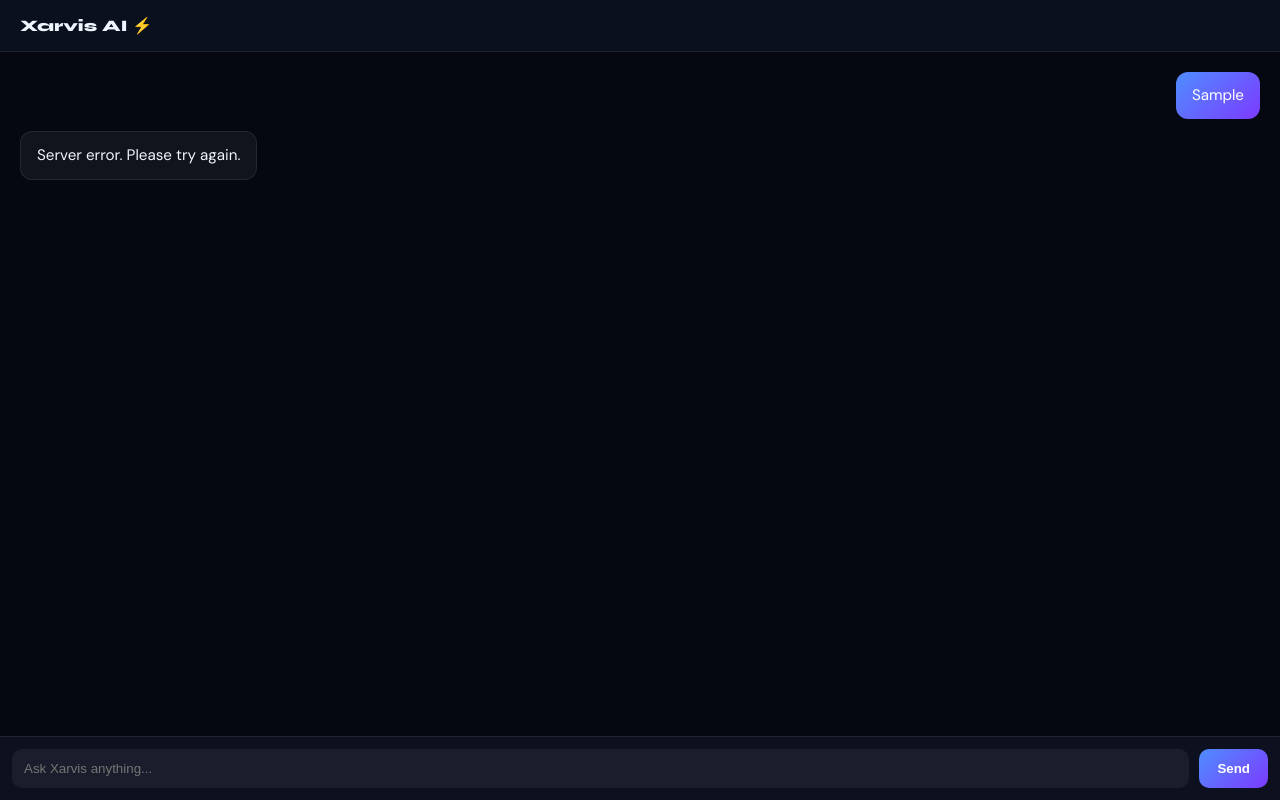
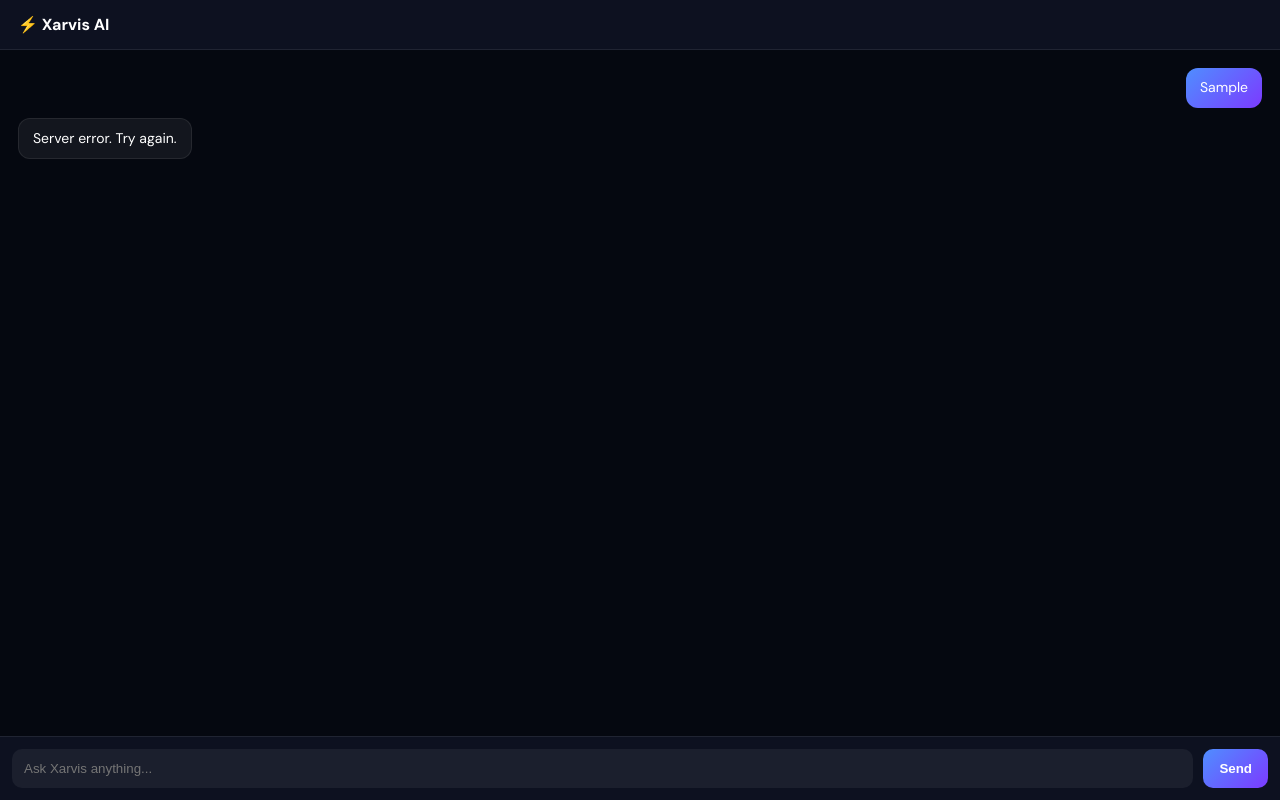
Before and after one commit to od2k24/Xarvis-Ai-, a website: page app.html in a window 1280 px wide. Both pictures are taken after typing "Sample" into the empty fields and a click on the button "Send". Drawn offline with Linux system fonts and the light colour scheme; no server answers.

Commit message:
Update app.html

```diff
--- a/app.html
+++ b/app.html
@@ -2,179 +2,179 @@
 <html lang="en">
 <head>
 <meta charset="UTF-8" />
-  <meta name="viewport" content="width=device-width, initial-scale=1.0" />
-  <title>Xarvis AI - App</title>
+<meta name="viewport" content="width=device-width, initial-scale=1.0"/>
+<title>Xarvis AI</title>
 
-  <link href="https://fonts.googleapis.com/css2?family=Syne:wght@400;600;700;800&family=DM+Sans:wght@300;400;500&display=swap" rel="stylesheet" />
+<link href="https://fonts.googleapis.com/css2?family=DM+Sans:wght@300;400;500;700&display=swap" rel="stylesheet"/>
 
 <style>
-    body {
-      margin: 0;
-      font-family: "DM Sans", sans-serif;
-      background: #050810;
-      color: #f0f4ff;
-      display: flex;
-      flex-direction: column;
-      height: 100vh;
+body{
+  margin:0;
+  font-family:DM Sans,sans-serif;
+  background:#050810;
+  color:#fff;
+  display:flex;
+  flex-direction:column;
+  height:100vh;
 }
 
-    header {
-      padding: 16px 20px;
-      background: rgba(13, 17, 32, 0.9);
-      border-bottom: 1px solid rgba(255,255,255,0.08);
-      font-family: "Syne", sans-serif;
-      font-weight: 800;
+/* HEADER */
+header{
+  padding:14px 18px;
+  font-weight:700;
+  background:#0d1120;
+  border-bottom:1px solid rgba(255,255,255,0.08);
 }
 
-    .chat-container {
-      flex: 1;
-      overflow-y: auto;
-      padding: 20px;
-      display: flex;
-      flex-direction: column;
-      gap: 12px;
+/* CHAT */
+#chat{
+  flex:1;
+  overflow-y:auto;
+  padding:18px;
+  display:flex;
+  flex-direction:column;
+  gap:10px;
 }
 
-    .msg {
-      padding: 12px 16px;
-      border-radius: 12px;
-      max-width: 75%;
-      line-height: 1.5;
-      font-size: 0.95rem;
-      white-space: pre-wrap;
+/* MSG */
+.msg{
+  max-width:75%;
+  padding:10px 14px;
+  border-radius:12px;
+  font-size:14px;
+  white-space:pre-wrap;
+  line-height:1.4;
 }
 
-    .user {
-      align-self: flex-end;
-      background: linear-gradient(135deg, #4f8eff, #7c3aff);
-      color: white;
+.user{
+  align-self:flex-end;
+  background:linear-gradient(135deg,#4f8eff,#7c3aff);
 }
 
-    .bot {
-      align-self: flex-start;
-      background: rgba(255,255,255,0.05);
-      border: 1px solid rgba(255,255,255,0.08);
+.bot{
+  align-self:flex-start;
+  background:rgba(255,255,255,0.06);
+  border:1px solid rgba(255,255,255,0.08);
 }
 
-    .input-bar {
-      display: flex;
-      padding: 12px;
-      border-top: 1px solid rgba(255,255,255,0.08);
-      background: rgba(13,17,32,0.95);
+/* INPUT */
+.bar{
+  display:flex;
+  padding:12px;
+  border-top:1px solid rgba(255,255,255,0.08);
+  background:#0d1120;
 }
 
-    input {
-      flex: 1;
-      padding: 12px;
-      border-radius: 10px;
-      border: none;
-      outline: none;
-      background: rgba(255,255,255,0.06);
-      color: white;
+input{
+  flex:1;
+  padding:12px;
+  border:none;
+  border-radius:10px;
+  outline:none;
+  background:rgba(255,255,255,0.06);
+  color:white;
 }
 
-    button {
-      margin-left: 10px;
-      padding: 12px 18px;
-      border: none;
-      border-radius: 10px;
-      background: linear-gradient(135deg, #4f8eff, #7c3aff);
-      color: white;
-      cursor: pointer;
-      font-weight: 700;
+button{
+  margin-left:10px;
+  padding:12px 16px;
+  border:none;
+  border-radius:10px;
+  font-weight:700;
+  color:white;
+  cursor:pointer;
+  background:linear-gradient(135deg,#4f8eff,#7c3aff);
 }
 
-    button:hover {
-      opacity: 0.9;
-    }
+button:hover{opacity:0.9}
 
-    .typing {
-      font-size: 0.85rem;
-      opacity: 0.7;
-      padding-left: 6px;
+.typing{
+  font-size:12px;
+  opacity:0.6;
 }
 </style>
 </head>
+
 <body>
 
-<header>Xarvis AI ⚡</header>
+<header>⚡ Xarvis AI</header>
 
-<div class="chat-container" id="chat"></div>
+<div id="chat"></div>
 
-<div class="input-bar">
+<div class="bar">
   <input id="input" placeholder="Ask Xarvis anything..." />
   <button onclick="send()">Send</button>
 </div>
 
 <script>
-const BACKEND_URL = "https://xarvis-ai.up.railway.app/api/chat";
-const chatBox = document.getElementById("chat");
+
+const BACKEND = "https://xarvis-ai.up.railway.app/api/chat";
+
+const chat = document.getElementById("chat");
 const input = document.getElementById("input");
 
 let history = [];
 
-function addMessage(text, type) {
-  const div = document.createElement("div");
-  div.className = "msg " + type;
-  div.innerText = text;
-  chatBox.appendChild(div);
-  chatBox.scrollTop = chatBox.scrollHeight;
+function add(text,type){
+  const div=document.createElement("div");
+  div.className="msg "+type;
+  div.textContent=text;
+  chat.appendChild(div);
+  chat.scrollTop=chat.scrollHeight;
 }
 
-function addTyping() {
-  const div = document.createElement("div");
-  div.className = "typing";
-  div.id = "typing";
-  div.innerText = "Xarvis is thinking...";
-  chatBox.appendChild(div);
-  chatBox.scrollTop = chatBox.scrollHeight;
+function typing(){
+  const t=document.createElement("div");
+  t.id="typing";
+  t.className="typing";
+  t.textContent="Xarvis is thinking...";
+  chat.appendChild(t);
 }
 
-function removeTyping() {
-  const t = document.getElementById("typing");
-  if (t) t.remove();
+function stopTyping(){
+  const t=document.getElementById("typing");
+  if(t) t.remove();
 }
 
-async function send() {
-  const message = input.value.trim();
-  if (!message) return;
+async function send(){
+  const msg=input.value.trim();
+  if(!msg) return;
 
-  addMessage(message, "user");
-  input.value = "";
+  add(msg,"user");
+  input.value="";
 
-  addTyping();
+  typing();
 
-  try {
-    const res = await fetch(BACKEND_URL, {
-      method: "POST",
-      headers: { "Content-Type": "application/json" },
-      body: JSON.stringify({ message, history })
+  try{
+    const res=await fetch(BACKEND,{
+      method:"POST",
+      headers:{"Content-Type":"application/json"},
+      body:JSON.stringify({message:msg,history})
     });
 
-    const data = await res.json();
+    const data=await res.json();
+    stopTyping();
 
-    removeTyping();
-
-    if (!res.ok) {
-      addMessage("Error: " + (data.error || "Server failed"), "bot");
+    if(!res.ok){
+      add(data.error || "Server error","bot");
       return;
     }
 
-    addMessage(data.reply, "bot");
+    add(data.reply,"bot");
 
-    history.push({ role: "user", parts: [{ text: message }] });
-    history.push({ role: "model", parts: [{ text: data.reply }] });
+    history.push({role:"user",parts:[{text:msg}]});
+    history.push({role:"model",parts:[{text:data.reply}]});
 
-  } catch (err) {
-    removeTyping();
-    addMessage("Server error. Please try again.", "bot");
-    console.error(err);
+  }catch(e){
+    stopTyping();
+    add("Server error. Try again.","bot");
   }
 }
 
-input.addEventListener("keypress", (e) => {
-  if (e.key === "Enter") send();
+input.addEventListener("keypress",(e)=>{
+  if(e.key==="Enter") send();
 });
+
 </script>
 
 </body>
```
Lines whose indentation alone changed are shown as unchanged.
